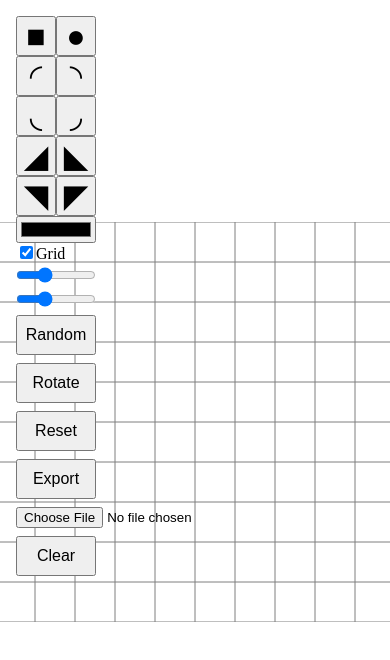
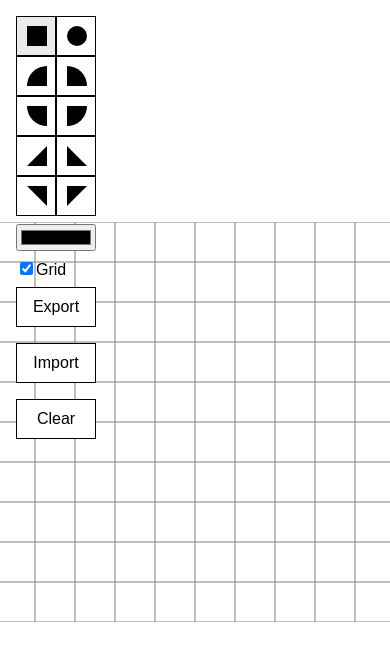
Before and after one commit to ccbtokyo/ccbt-branding-toolkit, a plain HTML site: page index.html in a window 390 px wide. Shown: the top 660 px of the page. Drawn offline with Linux system fonts and the light colour scheme.

Commit message:
Remove unnecessary functions and brush up the UI

```diff
--- a/index.html
+++ b/index.html
@@ -1,17 +1,24 @@
 <!DOCTYPE html>
 <html lang="en">
   <head>
-  <meta charset="UTF-8">
-  <meta http-equiv="X-UA-Compatible" content="IE=edge">
-  <meta name="viewport" content="width=device-width, initial-scale=1.0">
+    <meta charset="UTF-8" />
+    <meta http-equiv="X-UA-Compatible" content="IE=edge" />
+    <meta name="viewport" content="width=device-width, initial-scale=1.0" />
     <title>Logo Tool</title>
     <script type="module" src="main.js"></script>
     <style>
-    html, body {
+      *,
+      *::before,
+      *::after {
+        box-sizing: border-box;
+      }
+      html,
+      body {
         width: 100%;
         height: 100%;
       }
       body {
+        font-family: sans-serif;
         margin: 0;
         display: flex;
         align-items: center;
@@ -21,6 +28,8 @@
         display: block;
       }
       button {
+        background-color: #fff;
+        border: 1px solid #000;
         width: 40px;
         height: 40px;
         padding: 0;
@@ -28,6 +37,12 @@
         justify-content: center;
         align-items: center;
         font-size: 2rem;
+      }
+      button:hover {
+        opacity: 0.5;
+      }
+      .selected {
+        background-color: #eaeaea;
       }
       #tool {
         box-sizing: border-box;
@@ -41,43 +56,74 @@
       }
       #color {
         width: 100%;
-    }
-    #hslider,
-    #vslider {
-      width: 80px;
-      margin: 0.25rem 0;
+        margin: 0.5rem 0;
       }
       .action {
-      width: 80px;
+        width: 100%;
         font-size: 1rem;
-      margin: 0.25rem 0;
+        margin: 0.5rem 0;
       }
     </style>
   </head>
   <body>
     <canvas width="800" height="400"></canvas>
     <div id="tool">
-    <button value="rect" class="mode">■</button>
-    <button value="circle" class="mode">●</button>
-    <button value="arc-ul" class="mode">◜</button>
-    <button value="arc-ur" class="mode">◝</button>
-    <button value="arc-ll" class="mode">◟</button>
-    <button value="arc-lr" class="mode">◞</button>
-    <button value="tri-ul" class="mode">◢</button>
-    <button value="tri-ur" class="mode">◣</button>
-    <button value="tri-ll" class="mode">◥</button>
-    <button value="tri-lr" class="mode">◤</button>
-    <input type="color" id="color">
-    <label><input type="checkbox" id="toggle-grid" checked="true">Grid</label>
-    <input type="range" id="hslider" min="0.0" max="3.0" value="1.0" step="0.1">
-    <input type="range" id="vslider" min="0.0" max="3.0" value="1.0" step="0.1">
-    <button class="action" id="randomShape">Random</button>
-    <button class="action" id="randomRotation">Rotate</button>
-    <button class="action" id="reset">Reset</button>
+      <button value="rect" class="mode selected">
+        <svg width="40px" height="40px">
+          <rect x="10" y="10" width="20" height="20" fill="black" />
+        </svg>
+      </button>
+      <button value="circle" class="mode">
+        <svg width="40px" height="40px">
+          <circle cx="20" cy="20" r="10" fill="black" />
+        </svg>
+      </button>
+      <button value="arc-ul" class="mode">
+        <svg width="40px" height="40px">
+          <path d="M 30 10 A 20 20 0 0 0 10 30 L 30 30" />
+        </svg>
+      </button>
+      <button value="arc-ur" class="mode">
+        <svg width="40px" height="40px">
+          <path d="M 10 10 A 20 20 0 0 1 30 30 L 10 30" />
+        </svg>
+      </button>
+      <button value="arc-ll" class="mode">
+        <svg width="40px" height="40px">
+          <path d="M 10 10 A 20 20 0 0 0 30 30 L 30 10" />
+        </svg>
+      </button>
+      <button value="arc-lr" class="mode">
+        <svg width="40px" height="40px">
+          <path d="M 10 30 A 20 20 0 0 0 30 10 L 10 10" />
+        </svg>
+      </button>
+      <button value="tri-ul" class="mode">
+        <svg width="40px" height="40px">
+          <path d="M 10 30 L 30 10 L 30 30 Z" />
+        </svg>
+      </button>
+      <button value="tri-ur" class="mode">
+        <svg width="40px" height="40px">
+          <path d="M 10 10 L 30 30 L 10 30 Z" />
+        </svg>
+      </button>
+      <button value="tri-ll" class="mode">
+        <svg width="40px" height="40px">
+          <path d="M 10 10 L 30 10 L 30 30 Z" />
+        </svg>
+      </button>
+      <button value="tri-lr" class="mode">
+        <svg width="40px" height="40px">
+          <path d="M 10 10 L 30 10 L 10 30 Z" />
+        </svg>
+      </button>
+      <input type="color" id="color" />
+      <label
+        ><input type="checkbox" id="toggle-grid" checked="true" />Grid</label
+      >
       <button class="action" id="export">Export</button>
-    <label class="action">
-      <input id="import" type="file" value="Import">
-    </label>
+      <button class="action" id="import">Import</button>
       <button class="action" id="clear">Clear</button>
     </div>
   </body>
--- a/tool.js
+++ b/tool.js
@@ -3,69 +3,36 @@ import Shape from "./shape.js";
 
 class Tool {
   constructor() {
-    const buttons = document.querySelectorAll('#tool .mode');
+    const buttons = document.querySelectorAll("#tool .mode");
     for (let i = 0; i < buttons.length; i++) {
-      buttons[i].addEventListener('click', () => {
+      buttons[i].addEventListener("click", () => {
         g.currentMode = buttons[i].value;
+        if (!buttons[i].classList.contains("selected")) {
+          for (let j = 0; j < buttons.length; j++) {
+            buttons[j].classList.remove("selected");
+          }
+          buttons[i].classList.add("selected");
+        }
       });
     }
 
-    const color = document.getElementById('color');
-    color.addEventListener('input', () => {
+    const color = document.getElementById("color");
+    color.addEventListener("input", () => {
       g.currentColor = color.value;
       g.ctx.fillStyle = color.value;
     });
 
-    const toggleGrid = document.getElementById('toggle-grid');
-    toggleGrid.addEventListener('change', () => {
+    const toggleGrid = document.getElementById("toggle-grid");
+    toggleGrid.addEventListener("change", () => {
       g.grid = toggleGrid.checked;
     });
 
-    const rotate = document.getElementById('randomRotation');
-    rotate.addEventListener('click', () => {
-      for (let i = 0; i < g.shapes.length; i++) {
-        g.shapes[i].angle = Math.random() * Math.PI * 2;
-      }
-    });
-
-    const hSlider = document.getElementById('hslider');
-    hSlider.addEventListener('input', () => {
-      for (let i = 0; i < g.shapes.length; i++) {
-        g.shapes[i].hScale = hSlider.value;
-      }
-    });
-
-    const vSlider = document.getElementById('vslider');
-    vSlider.addEventListener('input', () => {
-      for (let i = 0; i < g.shapes.length; i++) {
-        g.shapes[i].vScale = vSlider.value;
-      }
-    });
-
-    const reset = document.getElementById('reset');
-    reset.addEventListener('click', () => {
-      for (let i = 0; i < g.shapes.length; i++) {
-        g.shapes[i].vScale = 1;
-        g.shapes[i].hScale = 1;
-        g.shapes[i].angle = 0;
-      }
-    });
-
-    const randShape = document.getElementById('randomShape');
-    const shapeTypes = ['rect', 'circle', 'arc-ul', 'arc-ur', 'arc-lr', 'arc-ll', 'tri-ur', 'tri-ul', 'tri-lr', 'tri-ll'];
-    randShape.addEventListener('click', () => {
-      for (let i = 0; i < g.shapes.length; i++) {
-        const shapeIndex = Math.floor(Math.random() * shapeTypes.length);
-        g.shapes[i].type = shapeTypes[shapeIndex];
-      }
-    });
-
-    const exportShape = document.getElementById('export');
-    exportShape.addEventListener('click', () => {
+    const exportShape = document.getElementById("export");
+    exportShape.addEventListener("click", () => {
       const txt = JSON.stringify(g.shapes);
-      const file = new File([txt], 'logo.json', { type: 'text/plain' });
+      const file = new File([txt], `ccbt-${Date.now()}.json`, { type: "text/plain" });
       const url = URL.createObjectURL(file);
-      const link = document.createElement('a');
+      const link = document.createElement("a");
       link.href = url;
       link.download = file.name;
       document.body.appendChild(link);
@@ -74,22 +41,32 @@ class Tool {
       window.URL.revokeObjectURL(url);
     });
 
-    const importShape = document.getElementById('import');
-    importShape.addEventListener('change', e => {
-      const file = e.target.files[0];
+    const importShape = document.getElementById("import");
+    importShape.addEventListener("click", (e) => {
+      const input = document.createElement("input");
+      input.type = "file";
+      input.onchange = () => {
+        const file = input.files[0];
         const reader = new FileReader();
-      reader.addEventListener('load', e => {
+        reader.addEventListener("load", (e) => {
           const shapes = JSON.parse(e.target.result);
-        for(let i=0; i<shapes.length; i++) {
-          let s = new Shape(shapes[i].x, shapes[i].y, shapes[i].type, shapes[i].color);
+          for (let i = 0; i < shapes.length; i++) {
+            let s = new Shape(
+              shapes[i].x,
+              shapes[i].y,
+              shapes[i].type,
+              shapes[i].color
+            );
             g.shapes.push(s);
           }
         });
         reader.readAsText(file);
+      };
+      input.click();
     });
 
-    const clear = document.getElementById('clear');
-    clear.addEventListener('click', () => {
+    const clear = document.getElementById("clear");
+    clear.addEventListener("click", () => {
       g.shapes = [];
       g.ctx.clearRect(0, 0, g.CANVAS_WIDTH, g.CANVAS_HEIGHT);
     });
```
Lines whose indentation alone changed are shown as unchanged.
